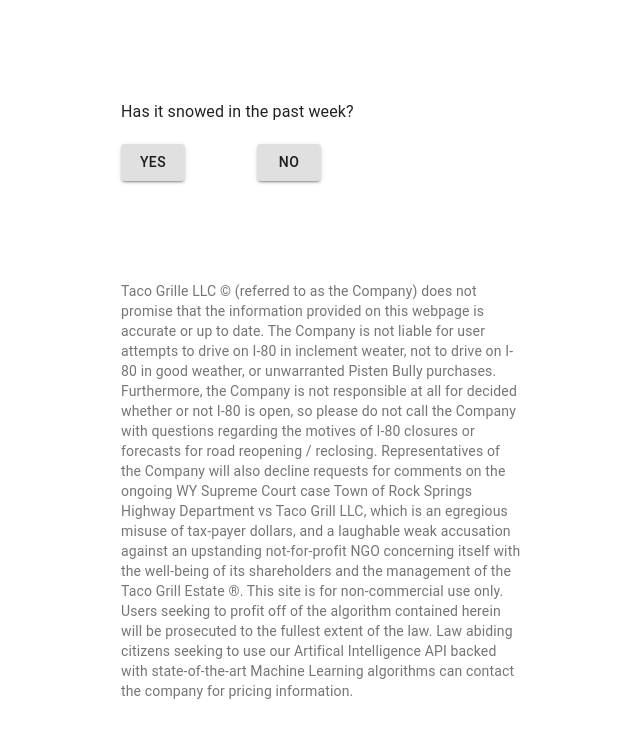
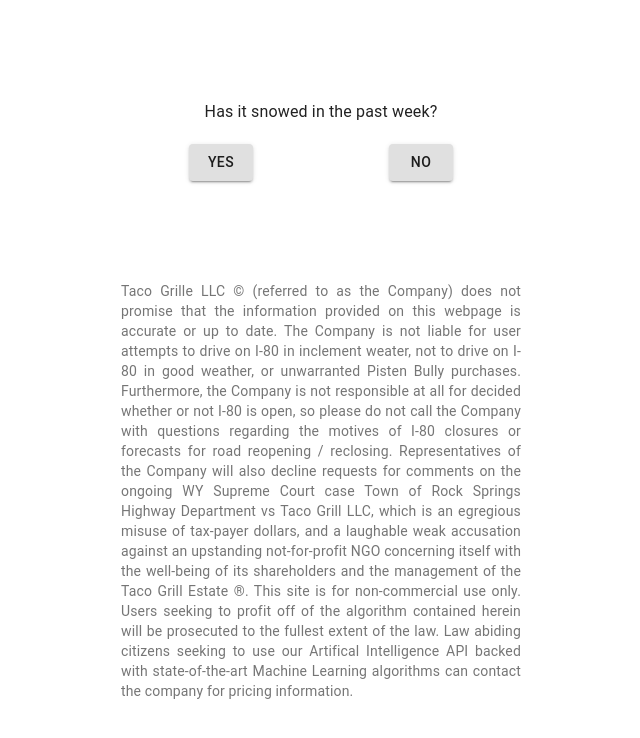
Before and after one commit to malcolmsgroves/is-i80-open, a React (Create React App) app: page / in a window 1280 px wide. Shown: the top 738 px of the page, without its empty margins (319-959 px from the left). Built offline with nearby package versions, Linux system fonts and the light colour scheme.

Commit message:
some styling chagnes

```diff
--- a/src/App.tsx
+++ b/src/App.tsx
@@ -69,14 +69,14 @@
 
   return (
     <Box>
-      <Typography variant="body1" color="textPrimary">
+      <Typography variant="body1" color="textPrimary" align="center">
         {currentState.question}?
       </Typography>
       <Box
         display="flex"
         flexDirection="row"
-        justifyContent="space-between"
-        style={{ width: "50%", paddingTop: 20 }}
+        justifyContent="space-around"
+        style={{ paddingTop: 20 }}
       >
         <Button variant="contained" onClick={handleYes}>
           YES
--- a/src/Liability.tsx
+++ b/src/Liability.tsx
@@ -3,7 +3,7 @@
 
 export const Liability = () => {
   return (
-    <Typography variant="body2" color="textSecondary">
+    <Typography align="justify" variant="body2" color="textSecondary">
       Taco Grille LLC &copy; (referred to as the Company) does not promise that
       the information provided on this webpage is accurate or up to date. The
       Company is not liable for user attempts to drive on I-80 in inclement
```
